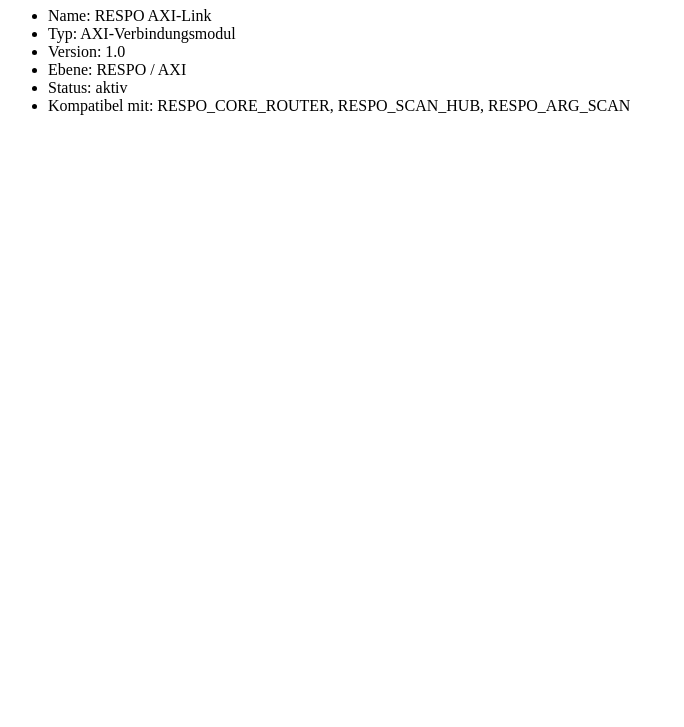
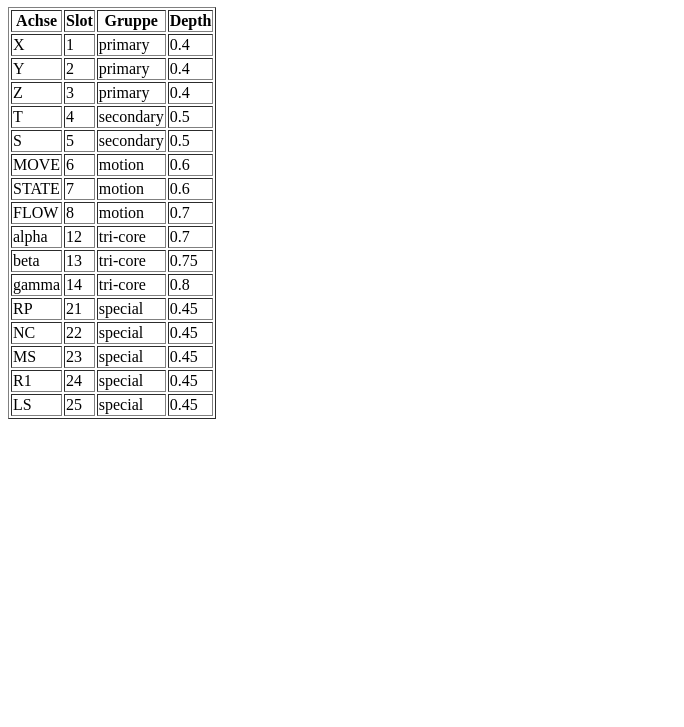
Before and after one commit to iki1uc/respo-axi-link.net, a plain HTML site: page ID.html in a window 1280 px wide. Shown: the part 73-800 px from the top of the page, without its empty margins (0-684 px from the left). Drawn offline with Linux system fonts and the light colour scheme.

Commit message:
Update ID.html

```diff
--- a/ID.html
+++ b/ID.html
@@ -1,19 +1,40 @@
 <!DOCTYPE html>
-<html>
+<html lang="de">
 <head>
-    <title>RESPO AXI-Link – ID</title>
+<meta charset="UTF-8">
+<title>AXI‑ID · Dynamisch</title>
+
+<script type="module">
+async function buildTable() {
+    const lage = await fetch("axi-lage.json").then(r => r.json());
+    const table = document.getElementById("axi-table");
+
+    Object.keys(lage).forEach(axis => {
+        const row = document.createElement("tr");
+        row.innerHTML = `
+            <td>${axis}</td>
+            <td>${lage[axis].slot}</td>
+            <td>${lage[axis].group}</td>
+            <td>${lage[axis].depth}</td>
+        `;
+        table.appendChild(row);
+    });
+}
+
+window.addEventListener("DOMContentLoaded", buildTable);
+</script>
+
 </head>
+<body>
 
-<body>
-    <h1>Modul Identität</h1>
+<h1>AXI‑ID · Dynamische Achsenliste</h1>
 
-    <ul>
-        <li>Name: RESPO AXI-Link</li>
-        <li>Typ: AXI-Verbindungsmodul</li>
-        <li>Version: 1.0</li>
-        <li>Ebene: RESPO / AXI</li>
-        <li>Status: aktiv</li>
-        <li>Kompatibel mit: RESPO_CORE_ROUTER, RESPO_SCAN_HUB, RESPO_ARG_SCAN</li>
-    </ul>
+<table border="1">
+<thead>
+<tr><th>Achse</th><th>Slot</th><th>Gruppe</th><th>Depth</th></tr>
+</thead>
+<tbody id="axi-table"></tbody>
+</table>
+
 </body>
 </html>
```
